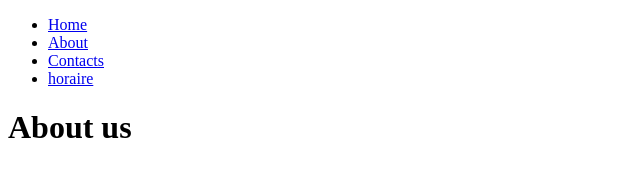
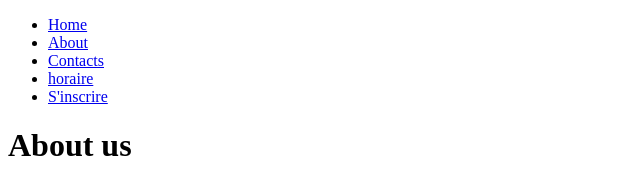
Before and after one commit to zakariati16/HTML, a plain HTML site: page pages/a-propos.html in a window 1280 px wide. Shown: the whole page, without its empty margins (0-640 px from the left). Drawn offline with Linux system fonts and the light colour scheme.

Commit message:
cours HTML

```diff
--- a/pages/a-propos.html
+++ b/pages/a-propos.html
@@ -10,6 +10,7 @@
                 <li><a href="./apropos.html">About</a></li>
                 <li><a href="./contacts.html">Contacts</a></li>
                 <li><a href="./horaire.html">horaire</a></li>
+                <li><a href="./inscription.html">S'inscrire</a></li>
             </ul>
         </nav>
         <h1>About us</h1>
```
Also changed, not shown: pages/contacts.html (+1 -0 lines), pages/horaire.html (+1 -0 lines).
